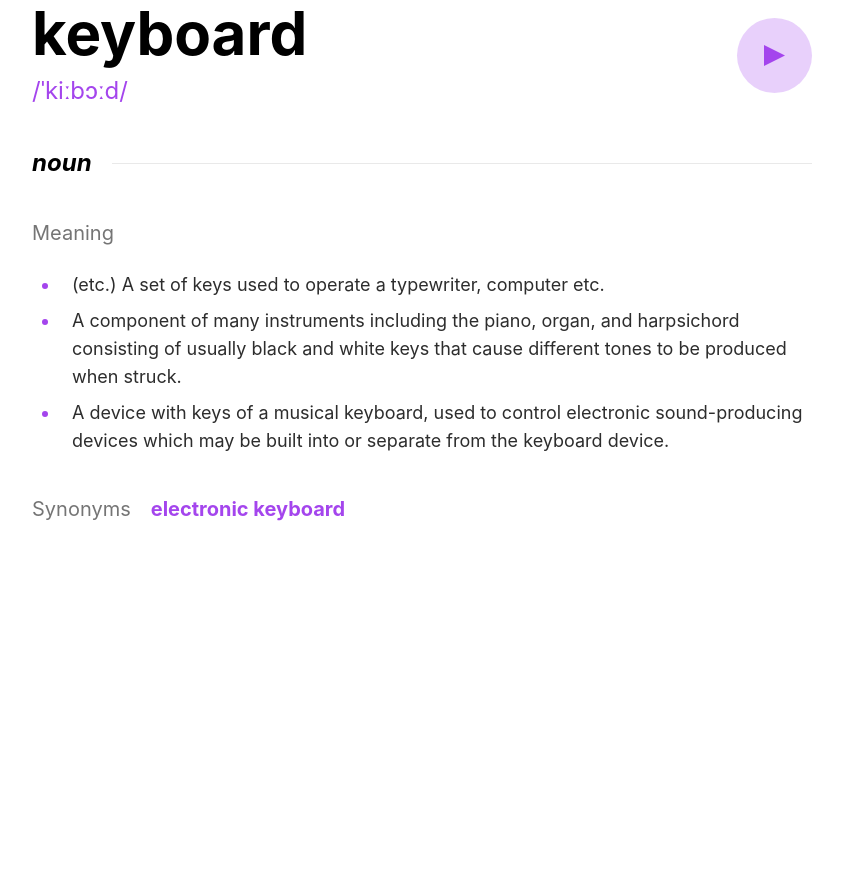
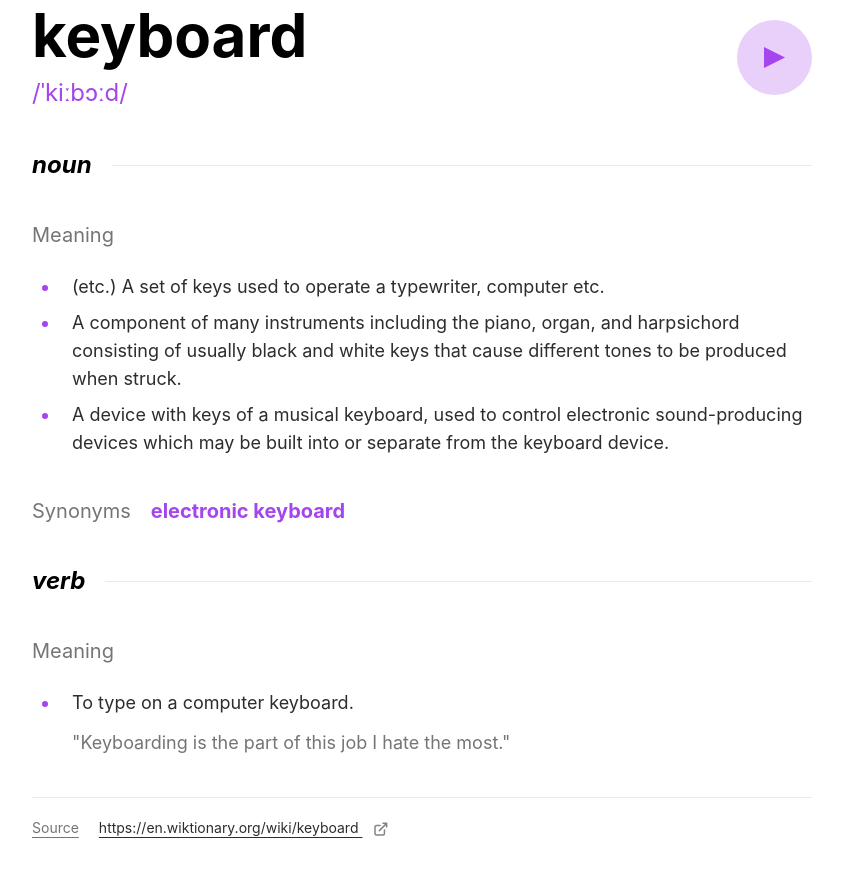
Before and after one commit to DCoder18/FEM-Dictionary-web-app, a website: page src/index.html in a window 1280 px wide. Shown: the part 231-1108 px from the top of the page, without its empty margins (218-1061 px from the left). Before the commit the page ends 800 px from the top, so only its background shows below. Drawn offline with Linux system fonts and the light colour scheme.

Commit message:
Complete design

```diff
--- a/src/index.html
+++ b/src/index.html
@@ -9,23 +9,28 @@
   <link rel="stylesheet" href="css/main.css">
 </head>
 <body>
-  <div class="container mx-auto pt-12 px-5">
+  <div class="container mx-auto py-12 px-5">
 
     <!-- Header -->
     <header>
       <div class="flex justify-between items-center pb-12">
         <img src="assets/images/logo.svg" alt="logo">
         <div class="flex items-center">
+          <div class="group block relative">
             <a href="#">
               <span class="font-bold pr-3 text-lg">Sans Serif</span>
               <span>
                 <img class="inline-block" src="assets/images/icon-arrow-down.svg" alt="down arrow">
               </span>
             </a>
-          <!-- <div>
-            <a href="#">Sans</a>
-            <a href="#">Mono</a>
-          </div> -->
+            <div class="mt-3">
+              <div class="group-hover:block p-6 text-lg font-bold bg-white rounded-2xl hidden absolute -right-2.5 w-[183px] drop-shadow-[0_5px_30px_rgba(0,0,0,0.1)]">
+                <a class="block p-2 font-sans hover:text-purple" href="#">Sans Serif</a>
+                <a class="block p-2 font-serif hover:text-purple" href="#">Serif</a>
+                <a class="block p-2 font-mono hover:text-purple" href="#">Mono</a>
+              </div>
+            </div>
+          </div>
           <div class="w-[1px] h-9 bg-grey-200 mx-7"></div> <!-- Divider -->
           <div class="flex gap-5 items-center">
             <div class="w-10 h-5 rounded-full bg-grey-300">
@@ -77,12 +82,41 @@
         </div>
 
         <!-- Synonyms -->
-        <div class="flex gap-5">
+        <div class="flex gap-5 pb-10">
           <h3 class="text-grey-300 text-xl">Synonyms</h3>
           <p class="text-purple font-bold text-xl">electronic keyboard</p>
+        </div>
+
+        <!-- Verb -->
+        <div class="flex items-center pb-10">
+          <h2 class="font-bold italic text-2xl">verb</h2>
+          <div class="h-[1px] w-full bg-grey-200 ml-5"></div> <!-- Divider -->
+        </div>
+
+        <!-- Meaning -->
+        <div class="pb-10">
+          <h3 class="text-grey-300 text-xl pb-6">Meaning</h3>
+          <ul class="marker:text-purple list-disc pl-7 space-y-2 text-black-200 text-lg">
+            <li class="pl-3">
+             <p>To type on a computer keyboard.</p>
+            <p class="text-grey-300 pt-3">"Keyboarding is the part of this job I hate the most."</p>
+            </li>
+          </ul>
+        </div>
+        <div class="h-[1px] w-full bg-grey-200"></div> <!-- Divider -->
+
+        <!-- Source -->
+        <div class="block md:flex gap-5 pt-5 text-sm">
+          <h3 class="underline text-grey-300 decoration-grey-300 underline-offset-4">Source</h3>
+          <a class="underline text-black-200 decoration-black-200 underline-offset-4" href="#">
+            https://en.wiktionary.org/wiki/keyboard
+            <span><img class="inline-block pl-3" src="assets/images/icon-new-window.svg" alt=""></span>
+          </a>
         </div>
       </div>
     </main>
   </div>
+
+  <!-- <script defer src="https://cdn.jsdelivr.net/npm/alpinejs@3.x.x/dist/cdn.min.js"></script> -->
 </body>
 </html>
```
Also changed, not shown: src/css/main.css. Lines whose indentation alone changed are shown as unchanged.
